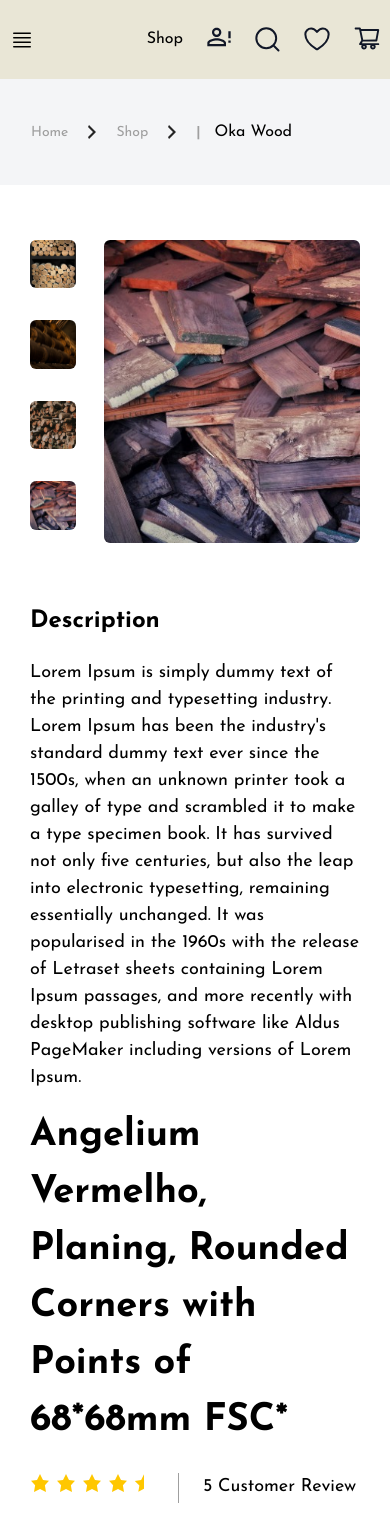
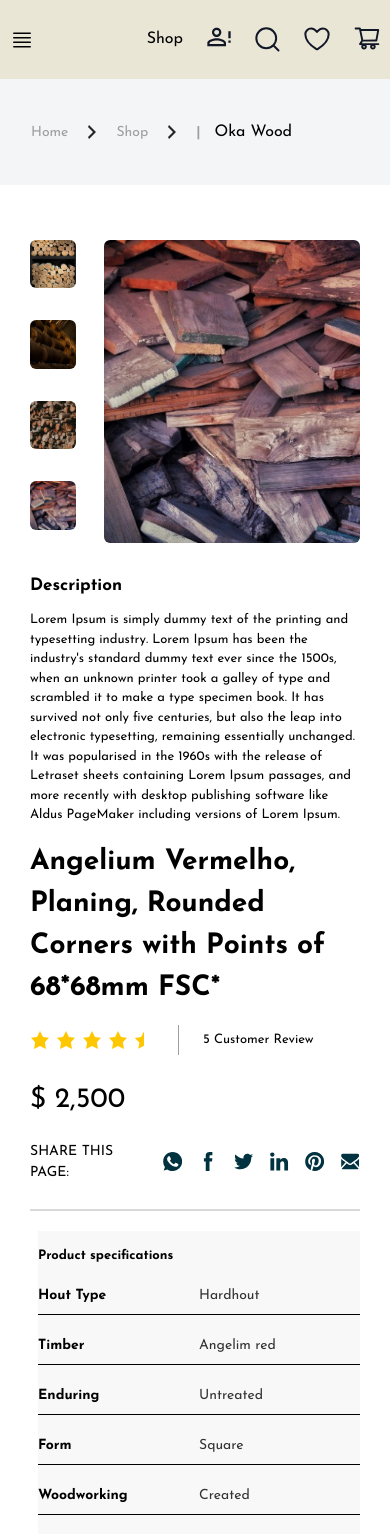
Before and after one commit to moizbroad/Hoout, a React (Vite) app: page /wood-page in a window 390 px wide. Shown: the top 1534 px of the page. Built offline with nearby package versions, Linux system fonts and the light colour scheme.

Commit message:
work on bugs-sheet fixes

```diff
--- a/src/Pages/CustomWoodPage.jsx
+++ b/src/Pages/CustomWoodPage.jsx
@@ -104,11 +104,12 @@ const CustomWoodPage = () => {
             </div>
           </section>
 
-          <section className=" pt-[60px]">
-            <span className="text-24 font-bold border-b-3 border-yellow">
+          <section className=" xl:pt-[60px] lg:pt-[50px] md:pt-[40px] pt-[30px]">
+            <span className="xl:text-24 lg:text-22 md:text-20 sm:text-18 text-[17px] font-bold border-b-3 border-yellow">
               Description
             </span>
-            <div className="pt-5 text-18 text-start">
+            <div className="xl:pt-5 lg:pt-5 md:pt-4 pt-3 xl:text-18 lg:text-16 md:text-15 text-[13px]
+ text-start">
               {" "}
               Lorem Ipsum is simply dummy text of the printing and typesetting
               industry. Lorem Ipsum has been the industry's standard dummy text
@@ -126,11 +127,11 @@ const CustomWoodPage = () => {
 
         {/* Right side Content  */}
         <section>
-          <h1 className="text-38 font-bold">
+          <h1 className="xl:text-38 lg:text-36 md:text-32 text-28 font-bold">
             Angelium Vermelho, Planing, Rounded Corners with Points of 68*68mm
             FSC*{" "}
           </h1>
-          <div className="flex gap-x-6 pt-6">
+          <div className="flex items-center gap-x-6 xl:pt-6 lg:pt-5 pt-4">
             <div>
               <img src={starGroup} />
             </div>
@@ -138,10 +139,11 @@ const CustomWoodPage = () => {
               {" "}
               <img src={line} />
             </div>
-            <div className="text-18"> 5 Customer Review</div>
+            <div className="xl:text-18 lg:text-16 md:text-14 text-[13px]
+"> 5 Customer Review</div>
           </div>
 
-          <div className="pt-6 text-44">$ 2,500</div>
+          <div className="pt-6 xl:text-44 lg:text-40 md:text-36 sm:text-32 text-28">$ 2,500</div>
 
           <div className="flex items-center gap-x-4 pt-5 border-b-2 border-[#D9D9D9] pb-[26px]    ">
             <div className="text-14">SHARE THIS PAGE:</div>
@@ -166,16 +168,18 @@ const CustomWoodPage = () => {
             </div>
           </div>
           {/* product specfication  section  */}
-          <section className=" bg-[#F8F8F8] px-[25px] mt-[35px] ml-2">
-            <div className="text-18 font-bold pt-[15px]">
+          <section className=" bg-[#F8F8F8] xl:px-[25px] lg:px-[20px] md:px-[16px] sm:px-[10px] xl:mt-[35px] lg:mt-[30px] md:mt-[25px] mt-[20px] ml-2">
+            <div className="xl:text-18 lg:text-16 md:text-14 text-[13px] font-bold pt-[15px]">
               Product specifications
             </div>
 
             {productInfo.map((item) => {
               return (
                 <div className="flex items-center pt-5 border-b pb-2">
-                  <div className="text-16 font-bold w-[60%]">{item.itemName}</div>
-                  <div className=" text-[#333333] w-[60%] text-16">
+                  <div className="xl:text-16 lg:text-15 text-14
+ font-bold w-[60%]">{item.itemName}</div>
+                  <div className=" text-[#333333] w-[60%] xl:text-16 lg:text-15 text-14
+">
                     {" "}
                     {item.type}
                   </div>
--- a/src/Pages/ShopPage.jsx
+++ b/src/Pages/ShopPage.jsx
@@ -53,14 +53,14 @@ const ShopPage = () => {
         </section>
       </div>
 
-      <section className="flex justify-between   sm:flex-col xs:flex-col   items-center py-[36px] font-poppins bg-[#F4F5F7] xl:px-[100px] lg:px-[100px] md:px-[60px]  ">
+      <section className="flex justify-between   sm:flex-col xs:flex-col   items-center py-[36px] font-poppins bg-[#F4F5F7] xl:px-[80px] lg:px-[50px] md:px-[40px]  ">
         <div>
           {" "}
-          <div className="flex items-center gap-x-6 md:gap-x-4 xs:gap-x-3 ">
+          <div className="flex items-center gap-x-6 md:gap-x-5 xs:gap-x-4 ">
             <div className="poppins" onClick={toggle}>
               <img src={filter} className="md:size-5 xs:size-5" />
             </div>
-            <div onClick={openfilter}>Filter</div>
+            <div onClick={openfilter}><h4 className="pops text-20 sm:text-16 xs:text-14 xs:leading-[22px]"> Filter </h4></div>
             <div>
               <img src={gridView} className="md:size-4  xs:size-3 " />
             </div>
@@ -74,7 +74,7 @@ const ShopPage = () => {
         </div>
 
         <section className=" sm:pt-4  xs:pt-4">
-          <div className="flex gap-x-6  md:gap-x-4 xs:gap-x-3 ">
+          <div className="flex gap-x-6  md:gap-x-5 ">
             <div className="pops md:text-14  sm:text-14 xs:text-12  ">
               Show Prices
             </div>
--- a/src/components/CartSections/CheckoutDetail.jsx
+++ b/src/components/CartSections/CheckoutDetail.jsx
@@ -51,8 +51,8 @@ const CheckoutDetail = () => {
               </div>
             </section>
 
-            <section className="flex justify-between items-center xl:pl-[80px] lg:pl-[60px] pl-[50px]  ">
-              <div className="flex justify-between border items-center px-[10px] py-[6px]  rounded-md xs:min-w-[80px] w-[40%] ">
+            <section className="flex justify-between items-center xl:pl-[80px] lg:pl-[80px] md:pl-[80px] sm:pl-[80px] xs:pl-[60px] pl-[50px]  ">
+              <div className="flex justify-between border items-center px-[10px] py-[6px]  rounded-md xl:min-w-[118px] lg:w-[170px] md:w-[170px] sm:w-[170px] xs:w-[170px] ">
                   <div>
                     <a href="#">
                       {" "}
@@ -96,7 +96,7 @@ const CheckoutDetail = () => {
                 <div className="mb-4">
                   <InputField label="Street & Number" />
                 </div>
-                <div className="mb-4">
+                <div className="">
                   <InputField label="City" />
                 </div>
               </div>
@@ -105,8 +105,8 @@ const CheckoutDetail = () => {
                 <div className="mb-4">
                   <InputField label="Last Name" />
                 </div>
-                <div className="w-full md:h-20  md:w-0 col-span-6 mb-2"></div>{" "}
-                <div className="mb-4 invisible">
+                <div className="w-full md:h-20  md:w-0 col-span-6 mb-2 lg:hidden md:hidden sm:hidden xs:hidden"></div>{" "}
+                <div className="mb-4 invisible lg:hidden md:hidden sm:hidden xs:hidden">
                   <InputField label="Zip Code" />
                 </div>
                 <div className="mb-4 ">
@@ -121,7 +121,7 @@ const CheckoutDetail = () => {
               </div>
             </div>
 
-            <div className="mt-8">
+            <div className="mt-8 pb-[100px]">
               <h2 className="text-2xl font-bold my-2 border-b border-[#D9D9D9] pb-3">
                 Payment Method
               </h2>
--- a/src/components/CartSections/ShoppingCart.jsx
+++ b/src/components/CartSections/ShoppingCart.jsx
@@ -11,7 +11,7 @@ import Button from "../../components/Common/Button";
 const ShoppingCart = () => {
   return (
     <>
-      <section className="w-full flex xl:gap-[40px] lg:gap-[30px] md:gap-[20px] gap-[10px] justify-between xl:px-[135px] lg:px-[80px] px-[20px]  xl:pb-[100px] lg:pb-[70px] md:pb-[40px] pb-[70px] md:flex-col sm:flex-col xs:flex-col  ">
+      <section className="w-full flex xl:gap-[40px] lg:gap-[30px] md:gap-[20px] gap-[10px] justify-between xl:px-[135px] lg:px-[80px] px-[20px]  xl:pb-[100px] lg:pb-[70px] md:pb-[80px] pb-[70px] md:flex-col sm:flex-col xs:flex-col  ">
         <section className="flex-1 ">
           <div className="overflow-auto">
           <table className="w-full ">
--- a/src/components/Common/PaymentCard.jsx
+++ b/src/components/Common/PaymentCard.jsx
@@ -1,10 +1,10 @@
 const PaymentCard = ({ img, name, isChecked, removeBg, onChange, item }) => {
   return (
-    <div className={`${removeBg ? "" : "bg-[#F5F4F8] rounded-md"} flex py-2`}>
+    <div className={`${removeBg ? "" : "bg-[#F5F4F8] rounded-md"} flex py-2 px-3`}>
       <label className="inline-flex items-center my-2 w-[] ">
         <input
           type="checkbox"
-          className="form-checkbox rounded-full mr-4 md:mr-1 sm:mr-1 xs:mr-1 h-4 w-4 text-[#15803D]"
+          className="form-checkbox rounded-full mr-4 md:mr-1 sm:mr-2 xs:mr-2 min-h-[16px] min-w-[16px] text-[#15803D]"
           checked={isChecked}
           onChange={() => onChange(item)}
         />
--- a/src/components/ShopComponents/Filters.jsx
+++ b/src/components/ShopComponents/Filters.jsx
@@ -27,7 +27,7 @@ const Filters = () => {
 
   return (
     <div className="max-w-[300px] md:max-w-[100%]  sm:max-w-[100%]    xs:max-w-[100%]   xl:min-h-[1050px] shadow-xl md:overflow-auto sm:overflow-auto  xs:overflow-auto   ">
-      <span className="pt-[50px] md:pt-4 sm:pt-3 xs:pt-3   text-22 lg:text-20  flex px-6  lg:px-4  justify-start  text-center font-bold ">
+      <span className="pt-[50px] md:pt-4 sm:pt-3 xs:pt-3   text-22 lg:text-20  flex px-8   justify-start   font-bold ">
         Our assortment
       </span>
 
@@ -36,7 +36,7 @@ const Filters = () => {
           return (
             <div
               key={index}
-              className="filterRowBox flex justify-start px-6 md:pr-1 sm:pr-1 xs:pr-1  items-center py-[2px] md:min-w-[140px] sm:min-w-[140px] xs:min-w-[140px]"
+              className="filterRowBox flex justify-start px-6 md:pr-1 sm:pr-1 xs:pr-1  items-center py-[2px] md:min-w-[160px] sm:min-w-[163px] xs:min-w-[163px]"
             >
               <PaymentCard
                 item={item}
--- a/src/index.css
+++ b/src/index.css
@@ -199,4 +199,17 @@ footer .input-field {
   .filterRowMain .filterRowBox:nth-of-type(3) {
     min-width: 100px;
   }
+  .pay-button button {
+    font-size: 18px !important;
+    line-height: 26px;
+    width: 70%;
+    margin: 0 auto;
 }
+}
+@media (max-width: 767px){
+      .pay-button button {
+        font-size: 17px !important;
+
+        margin: 0;
+    }
+}
```
